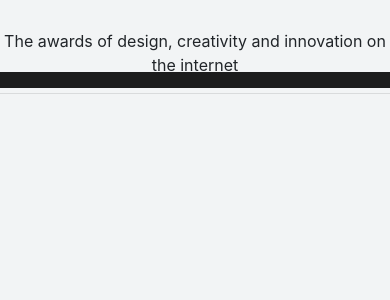
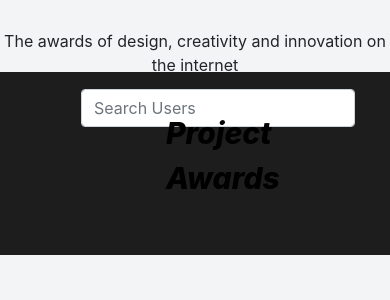
Before and after one commit to kenmutuma001/projects-awards, a Django app: page / in a window 390 px wide. Shown: the top 300 px of the page. Run offline with Django 3.2, Linux system fonts and the light colour scheme; the visitor is signed in with stand-in values (Sample User, id 1); data that the repository does not hold is empty; parts of the project's set-up code (start-up, migrations or seed data) failed here and were passed over; some libraries are stand-ins or nearby versions.

```diff
--- a/tuzo/templates/navbar.html
+++ b/tuzo/templates/navbar.html
@@ -4,10 +4,10 @@
     </div>
     <hr>
     <div>
-        <nav style="background-color: rgba(20, 20, 20, 0.959);margin-top: 72px;padding-top: px;"
+        <nav style="background-color: rgba(20, 20, 20, 0.959);margin-top: 72px;padding-top: -20px;"
             class="navbar navbar-expand-lg navbar-light fixed-top" id="navMain">
-            <div class="collapse navbar-collapse" id="navbarResponsive">
-                <div class="" style="background-color: ;margin-left: 20px;">
+
+            <div class="" style="background-color: ;margin-left: 20px;margin-top: -7px">
                 <div class="row">
                     <div class="col-md-12 nav-search">
                         <form class="form-inline my-2 my-lg-0" role="search" action="{% url 'search' %}">
@@ -17,30 +17,35 @@
                     </div>
                 </div>
             </div>
-                <div class="" style="background-color:;margin-left: 200px;font-weight: 800;">
-                    <a style="padding-right: 30px; color: black;" class="smooth-scroll" href="/"><i class="instagram">
-                            <p style="font-weight: 800;font-size: 30px;">
+            <div class="" style="background-color:;margin-left: 150px;margin-top: -7px;height: 45px;">
+                <div class="row">
+                    <div class="col-md-12 nav-search">
+                        <a style="padding-right: 30px; color: black;" class="smooth-scroll" href="/"><i
+                                class="instagram">
+                                <p style="font-weight: 800;font-size: 30px;margin-top: -25px;">
                                     Project Awards
                                 </p>
 
                             </i></a>
-                    <button class="navbar-toggler navbar-toggler-right" type="button" data-toggle="collapse"
-                        data-target="#navbarResponsive" aria-controls="navbarResponsive" aria-expanded="false"
-                        aria-label="Toggle navigation">
-                        <i class="fa fa-bars"></i>
-                    </button>
                     </div>
-                <div style="margin-left: 350px;">
+                </div>
+            </div>
+
+            <div
+                style="margin-left: 500px;background-color: white;margin-top: -4px;height: 70px;width: 100px;text-align: center;padding-top: 10px;padding-left: 35px;">
+                <div class="avatar-sm">
+                    <img src="{{ post.user.profile_pic.url  }}" alt="yo">
+                </div>
                 <ul class="navbar-nav ml-auto" style="">
                     <li class="nav-item" style="font-weight: 500">
-                            <a style="color: black;" class="nav-link open-nav"
-                                href="{% url 'profile' username=user %}"><i class="fa fa-user">{{user}}</i></a>
+                        <a style="color: black;" class="nav-link open-nav" href="{% url 'profile' username=user %}"><i
+                                class="fa fa-user">{{user}}</i></a>
                     </li>
                 </ul>
             </div>
 
 
-            </div>
+
         </nav>
     </div>
 
```
Lines whose indentation alone changed are shown as unchanged.
